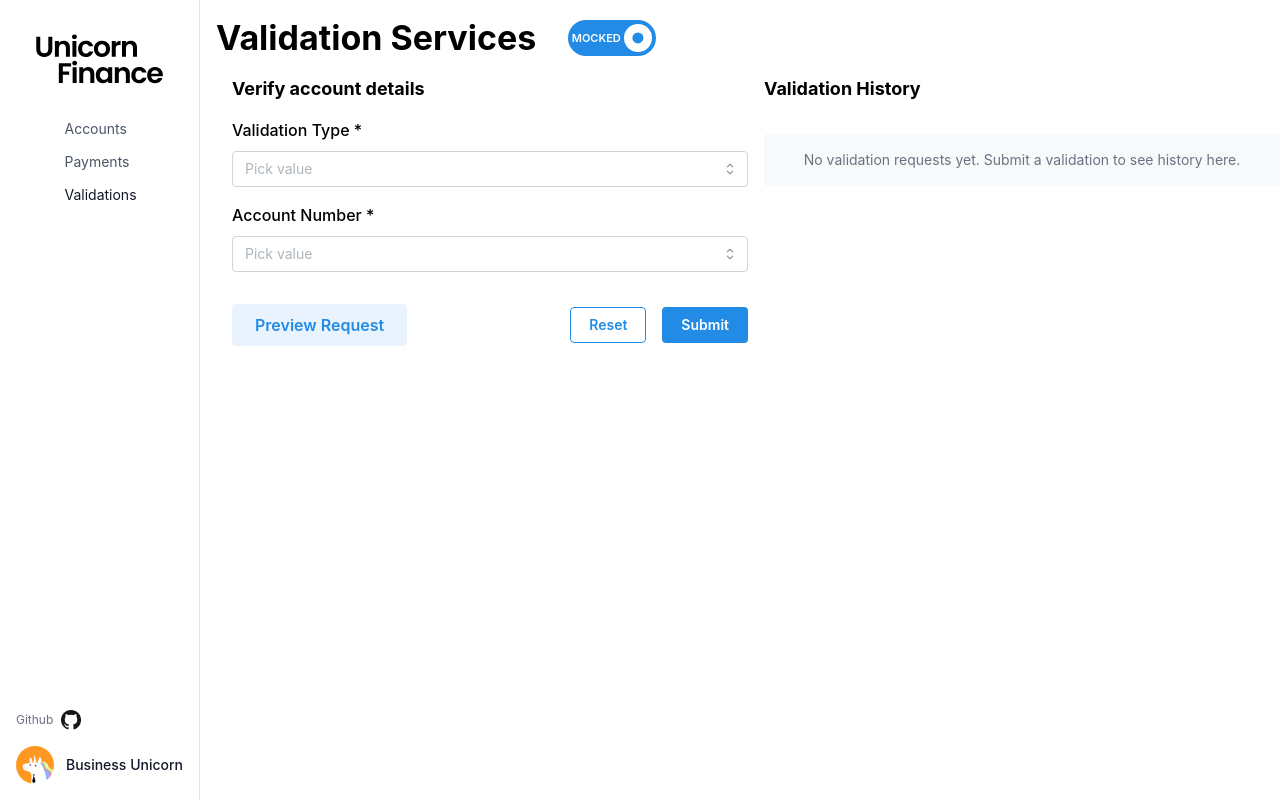
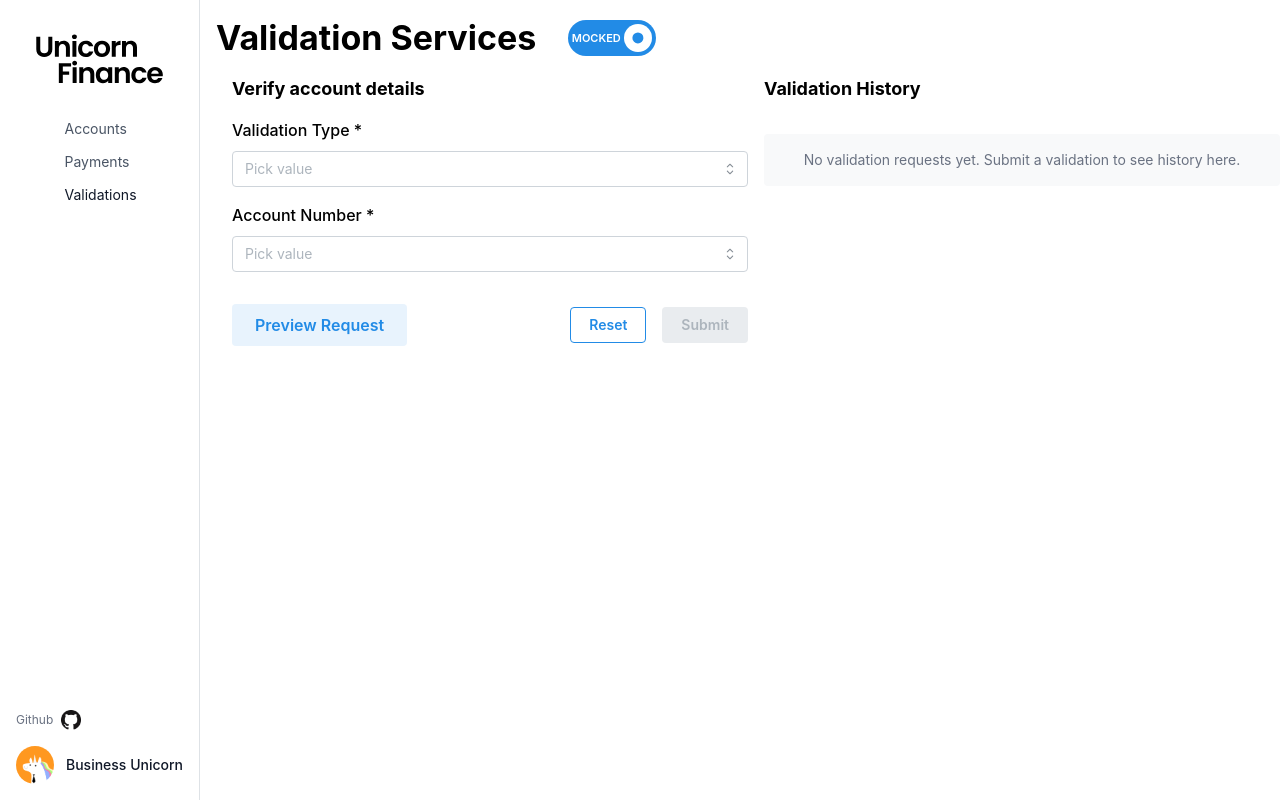
Before and after one commit to jpmorgan-payments/unicorn-finance, a React (Vite) app in the folder app/client/: page /validations in a window 1280 px wide. Built offline with nearby package versions, Linux system fonts and the light colour scheme.

Commit message:
Update validationServicesInputForm.tsx

```diff
--- a/app/client/src/features/validationServices/validationServicesInputForm.tsx
+++ b/app/client/src/features/validationServices/validationServicesInputForm.tsx
@@ -198,7 +198,11 @@ const ValidationServicesInputForm: React.FC<
               >
                 Reset
               </Button>
-              <Button type="submit" onClick={() => handleSubmit(form.values)}>
+              <Button
+                type="submit"
+                disabled={!form.isValid()}
+                onClick={() => handleSubmit(form.values)}
+              >
                 Submit
               </Button>
             </Group>
```
